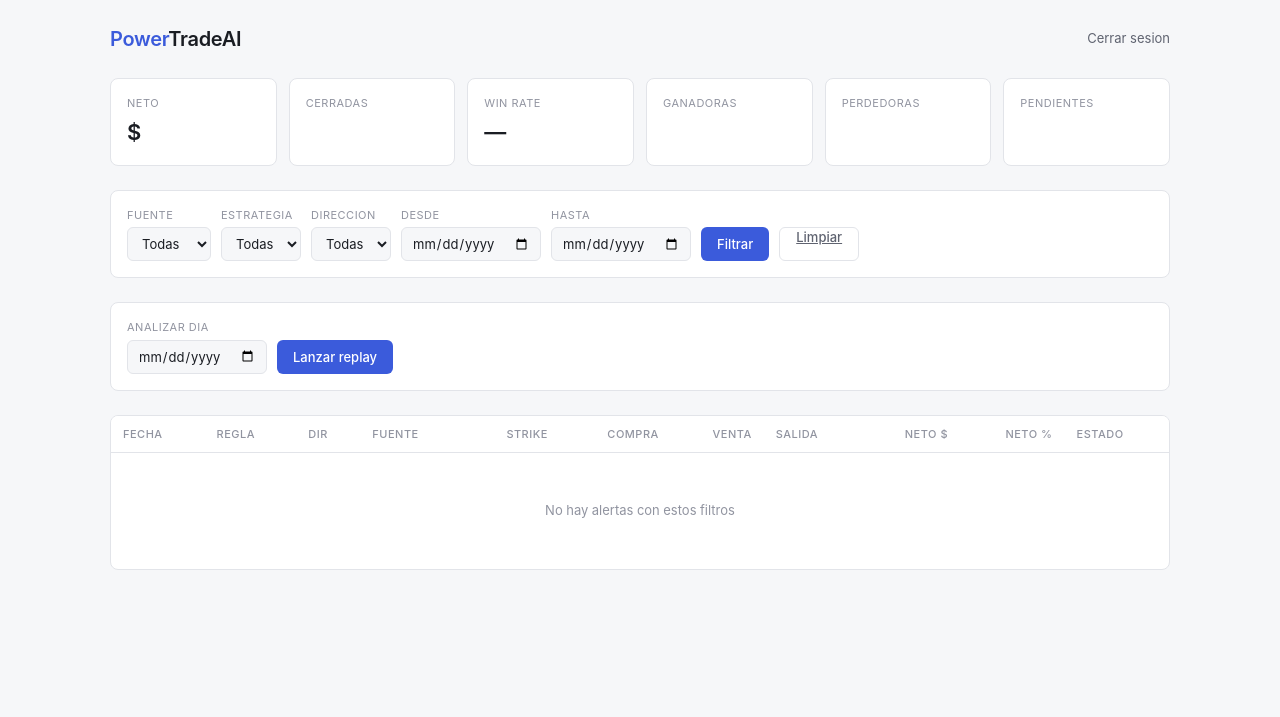
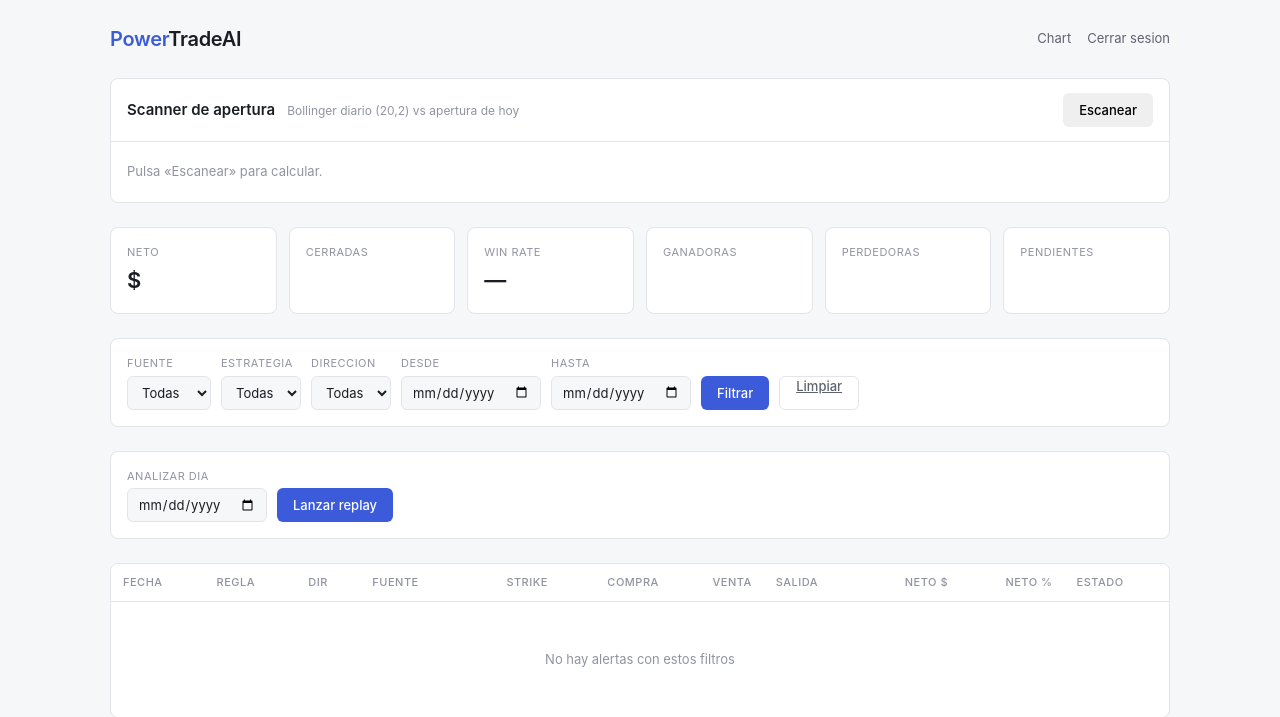
Before and after one commit to rafacu-dev/powertradeai-django, a Django app: template powerTradeAi_djangoApp/templates/powertradeai/dashboard.html in a window 1280 px wide. Shown: the top 717 px of the page. Run offline with Django 5.2, Linux system fonts and the light colour scheme; the template is opened without the code that fills it, so the values that code supplies are empty.

Commit message:
Scanner de apertura: Bollinger diario vs precio de apertura
Panel en el tope del dashboard que escanea las 10 mayores del NASDAQ +
indices (QQQ/SPY/DIA). Calcula Bollinger diario 20,2 con cierres hasta
ayer (fijo antes de apertura, sin premarket) y a las 9:30 marca quien
abrio fuera de banda. Ordena los "fuera" primero, con z-score.

Co-Authored-By: Claude Opus 4.6 <noreply@anthropic.com>

```diff
--- a/powerTradeAi_djangoApp/templates/powertradeai/dashboard.html
+++ b/powerTradeAi_djangoApp/templates/powertradeai/dashboard.html
@@ -115,6 +115,53 @@ header h1 span {
 
 .stat-value.positive { color: var(--green); }
 .stat-value.negative { color: var(--red); }
+
+/* ---- Scanner ---- */
+.scanner {
+  background: var(--surface);
+  border: 1px solid var(--border);
+  border-radius: var(--radius);
+  margin-bottom: 24px;
+  overflow: hidden;
+}
+.scanner-head {
+  display: flex;
+  align-items: center;
+  justify-content: space-between;
+  padding: 14px 16px;
+  border-bottom: 1px solid var(--border);
+  flex-wrap: wrap;
+  gap: 10px;
+}
+.scanner-title { font-size: 15px; font-weight: 600; }
+.scanner-sub { font-size: 12px; color: var(--text-3); margin-left: 8px; }
+.scanner-status { font-size: 12px; color: var(--text-3); }
+.scanner-body { overflow-x: auto; }
+.scanner-empty { padding: 20px 16px; color: var(--text-3); font-size: 13px; }
+.scanner table { width: 100%; border-collapse: collapse; font-size: 13px; }
+.scanner th, .scanner td {
+  padding: 9px 12px; text-align: right; white-space: nowrap;
+  font-variant-numeric: tabular-nums;
+}
+.scanner th {
+  font-size: 11px; text-transform: uppercase; letter-spacing: 0.4px;
+  color: var(--text-3); font-weight: 500; border-bottom: 1px solid var(--border);
+  text-align: right;
+}
+.scanner th:first-child, .scanner td:first-child { text-align: left; }
+.scanner td.sym { font-weight: 600; }
+.scanner tbody tr { border-bottom: 1px solid var(--border); }
+.scanner tbody tr:last-child { border-bottom: none; }
+.scanner tr.hit-up { background: var(--green-bg); }
+.scanner tr.hit-down { background: var(--red-bg); }
+.badge-scan {
+  display: inline-block; padding: 2px 8px; border-radius: 20px;
+  font-size: 11px; font-weight: 600;
+}
+.badge-scan.up { background: var(--green-bg); color: var(--green); }
+.badge-scan.down { background: var(--red-bg); color: var(--red); }
+.badge-scan.inside { background: var(--border); color: var(--text-2); }
+.badge-scan.pending { background: var(--amber-bg); color: var(--amber); }
 
 /* ---- Filters ---- */
 .filters-bar {
@@ -323,8 +370,28 @@ tbody tr:hover { background: var(--bg); }
 
 <header>
   <h1><span>Power</span>TradeAI</h1>
-  <a href="{% url 'admin:logout' %}" class="logout">Cerrar sesion</a>
+  <div style="display:flex;gap:16px;align-items:center">
+    <a href="{% url 'powertradeai:chart' %}" class="logout">Chart</a>
+    <a href="{% url 'admin:logout' %}" class="logout">Cerrar sesion</a>
+  </div>
 </header>
+
+<!-- Scanner de apertura vs Bollinger -->
+<div class="scanner">
+  <div class="scanner-head">
+    <div>
+      <span class="scanner-title">Scanner de apertura</span>
+      <span class="scanner-sub">Bollinger diario (20,2) vs apertura de hoy</span>
+    </div>
+    <div style="display:flex;gap:10px;align-items:center">
+      <span class="scanner-status" id="scanner-status"></span>
+      <button class="btn" id="scanner-btn" onclick="loadScanner()">Escanear</button>
+    </div>
+  </div>
+  <div class="scanner-body" id="scanner-body">
+    <div class="scanner-empty">Pulsa &laquo;Escanear&raquo; para calcular.</div>
+  </div>
+</div>
 
 <!-- Stats -->
 <div class="stats">
@@ -472,6 +539,65 @@ tbody tr:hover { background: var(--bg); }
 </div>
 
 <script>
+const SCAN_STATUS = {
+  FUERA_ARRIBA: { cls: 'up',      row: 'hit-up',   label: '▲ Fuera arriba' },
+  FUERA_ABAJO:  { cls: 'down',    row: 'hit-down', label: '▼ Fuera abajo' },
+  DENTRO:       { cls: 'inside',  row: '',         label: 'Dentro' },
+  PENDIENTE:    { cls: 'pending', row: '',         label: 'Sin apertura' },
+};
+
+async function loadScanner() {
+  const btn = document.getElementById('scanner-btn');
+  const status = document.getElementById('scanner-status');
+  const body = document.getElementById('scanner-body');
+  btn.disabled = true;
+  status.textContent = 'Calculando...';
+
+  try {
+    const resp = await fetch("{% url 'powertradeai:scanner_data' %}");
+    if (!resp.ok) throw new Error(await resp.text());
+    const data = await resp.json();
+
+    let rows = '';
+    for (const r of data.rows) {
+      if (!r.status || r.status === 'ERROR' || r.status === 'SIN_DATOS') {
+        rows += `<tr><td class="sym">${r.symbol}</td>` +
+          `<td colspan="6" style="text-align:left;color:var(--text-3)">` +
+          `${r.status === 'ERROR' ? 'error' : 'sin datos'}</td></tr>`;
+        continue;
+      }
+      const s = SCAN_STATUS[r.status] || SCAN_STATUS.DENTRO;
+      const openTxt = r.open != null ? r.open.toFixed(2) : '&mdash;';
+      const zTxt = r.z != null ? (r.z > 0 ? '+' : '') + r.z.toFixed(2) : '&mdash;';
+      rows += `<tr class="${s.row}">` +
+        `<td class="sym">${r.symbol}</td>` +
+        `<td><span class="badge-scan ${s.cls}">${s.label}</span></td>` +
+        `<td>${r.lower.toFixed(2)}</td>` +
+        `<td style="color:var(--text-3)">${r.middle.toFixed(2)}</td>` +
+        `<td>${r.upper.toFixed(2)}</td>` +
+        `<td><strong>${openTxt}</strong></td>` +
+        `<td>${zTxt}</td>` +
+        `</tr>`;
+    }
+
+    body.innerHTML =
+      '<table><thead><tr>' +
+      '<th>Símbolo</th><th>Estado</th><th>Banda inf</th><th>Media</th>' +
+      '<th>Banda sup</th><th>Apertura</th><th>Z</th>' +
+      '</tr></thead><tbody>' + rows + '</tbody></table>';
+
+    const hits = data.rows.filter(r =>
+      r.status === 'FUERA_ARRIBA' || r.status === 'FUERA_ABAJO').length;
+    status.textContent = `${data.date} · ${hits} fuera de banda`;
+  } catch (err) {
+    document.getElementById('scanner-body').innerHTML =
+      `<div class="scanner-empty">Error: ${err.message}</div>`;
+    status.textContent = '';
+  } finally {
+    btn.disabled = false;
+  }
+}
+
 function runReplay() {
   const dateInput = document.getElementById('replay-date');
   const status = document.getElementById('replay-status');
--- a/powerTradeAi_djangoApp/urls.py
+++ b/powerTradeAi_djangoApp/urls.py
@@ -6,7 +6,9 @@ En el proyecto anfitrion:
 """
 from django.urls import path
 
-from .dashboard import chart_data, chart_view, dashboard, replay_action
+from .dashboard import (
+    chart_data, chart_view, dashboard, replay_action, scanner_data,
+)
 
 app_name = "powertradeai"
 
@@ -15,4 +17,5 @@ urlpatterns = [
     path("replay/", replay_action, name="replay_action"),
     path("chart/", chart_view, name="chart"),
     path("chart/data/", chart_data, name="chart_data"),
+    path("scanner/data/", scanner_data, name="scanner_data"),
 ]
--- a/pyproject.toml
+++ b/pyproject.toml
@@ -4,7 +4,7 @@ build-backend = "setuptools.build_meta"
 
 [project]
 name = "powertradeai-django"
-version = "1.4.1"
+version = "1.5.0"
 description = "App de Django que escanea el mercado, evalua las estrategias del proyecto y registra alertas con su P&L."
 requires-python = ">=3.12"
 # Combinacion verificada (los 37 tests de este repo + 41 de paridad en
```
Also changed, not shown: powerTradeAi_djangoApp/dashboard.py (+105 -0 lines).
